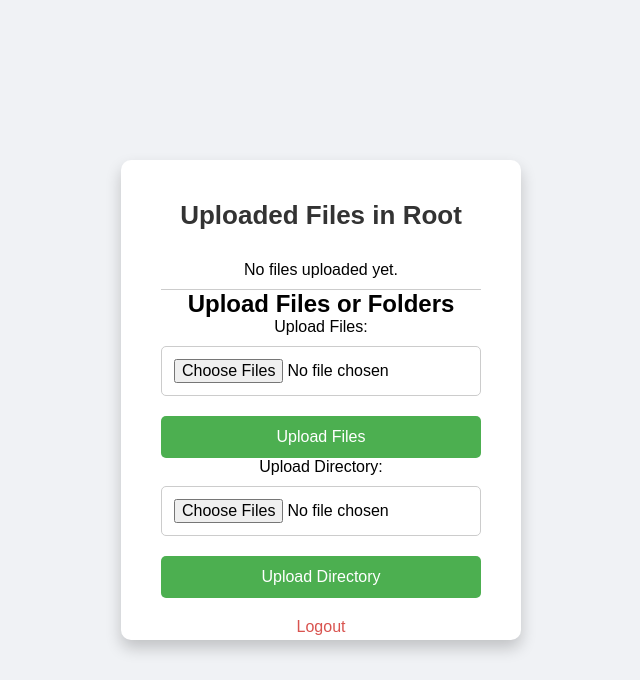
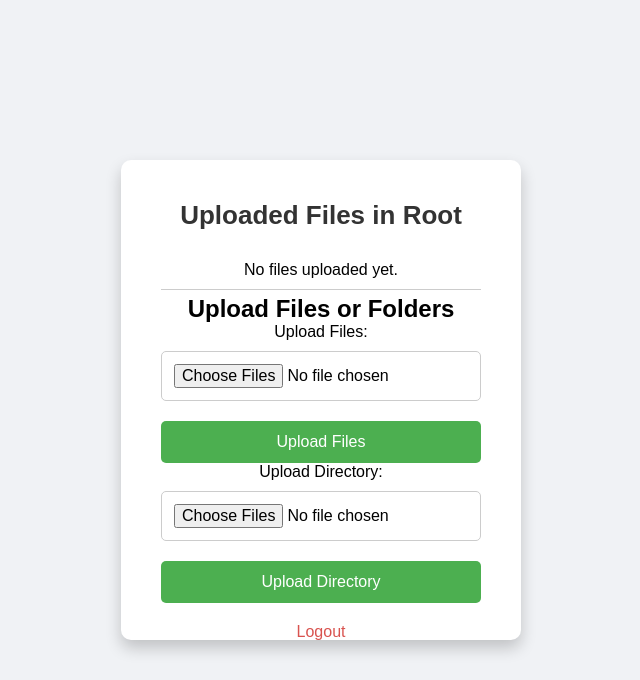
Before and after one commit to lelomator/fileserver, a Flask app: page /files in a window 1280 px wide. Shown: the top 680 px of the page, without its empty margins (319-959 px from the left). Run offline with Flask 3, Linux system fonts and the light colour scheme; the visitor is signed in with stand-in values (Sample User, id 1).

Commit message:
Update style.css

```diff
--- a/static/style.css
+++ b/static/style.css
@@ -147,3 +147,7 @@ p {
     height: 60%;
     text-align: center;
 }
+
+.files-upload-heading{
+    margin-top: 5px;
+}
```
